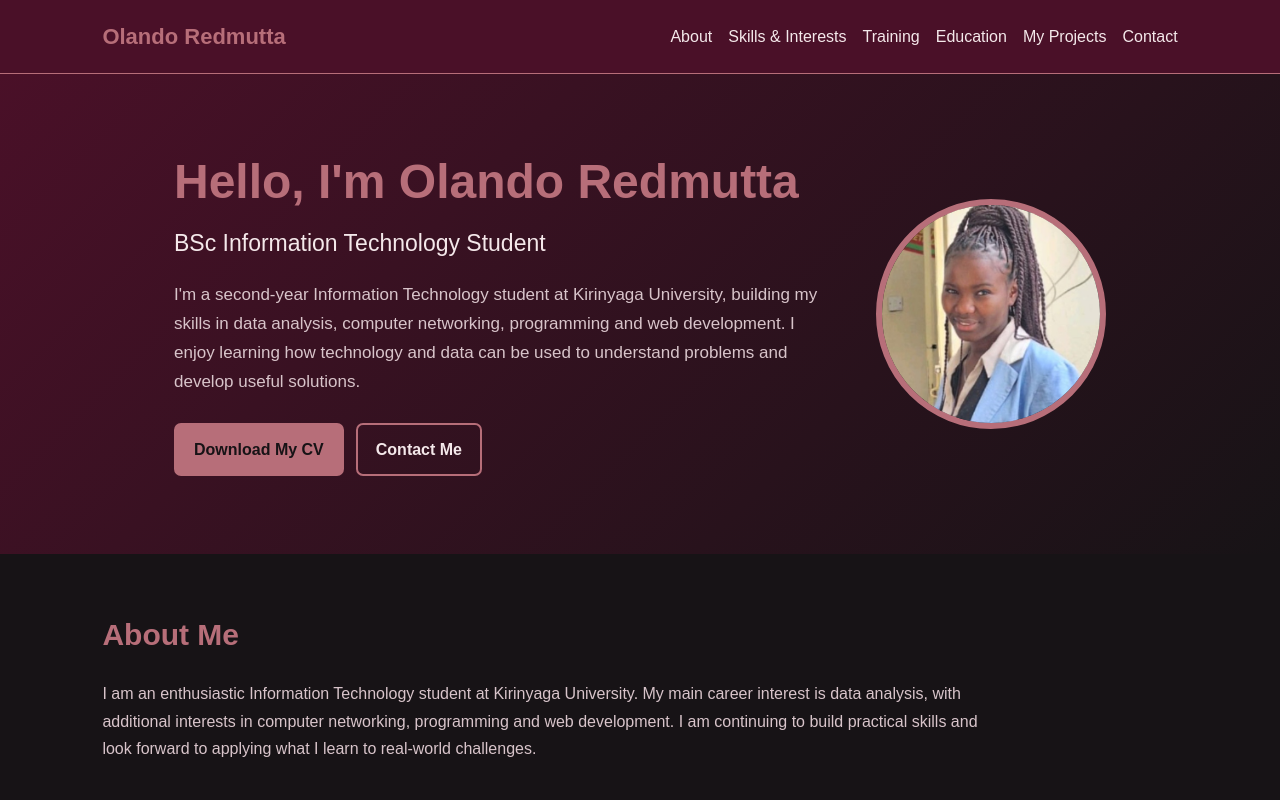
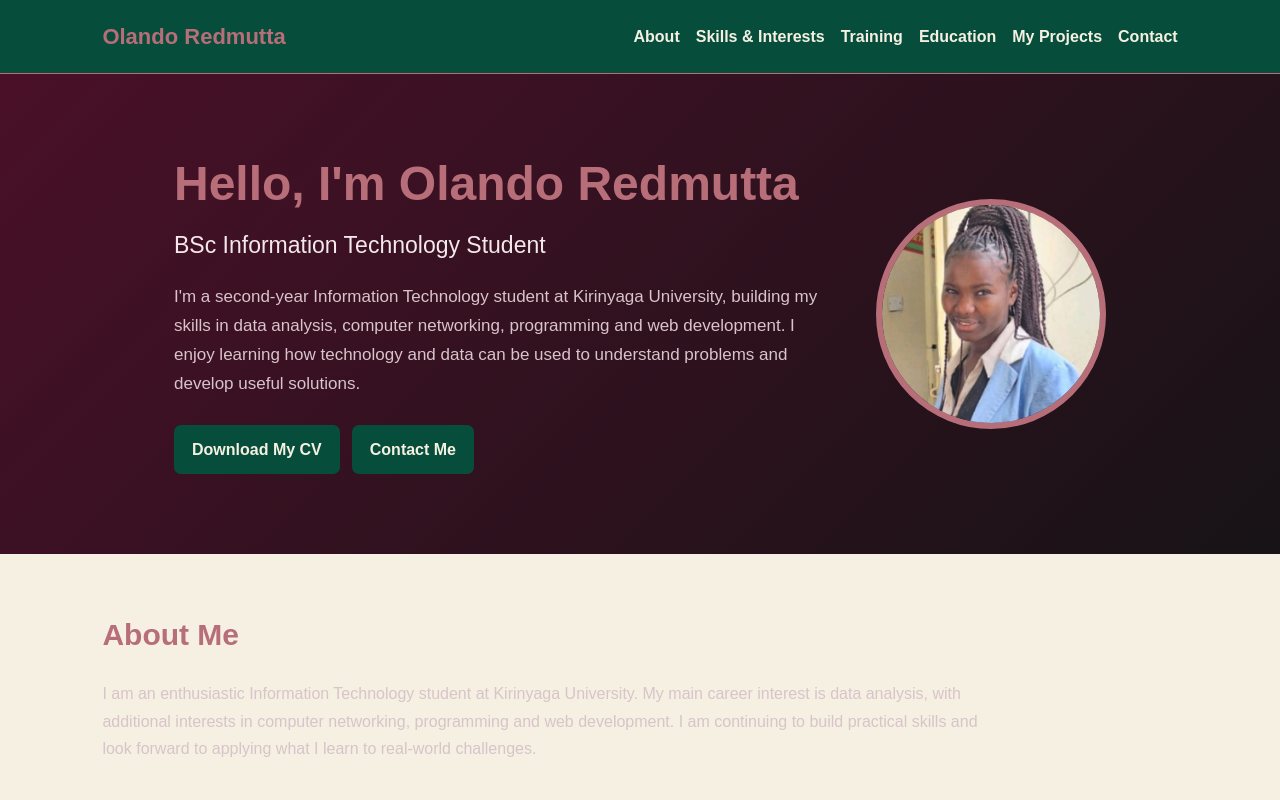
Before and after one commit to olandoredmutta-ui/Olando-portfolio, a plain HTML site: page index.html in a window 1280 px wide. Shown: the top 800 px of the page. Drawn offline with Linux system fonts and the light colour scheme.

Commit message:
change portfolio theme to emerald green and cream

```diff
--- a/index.html
+++ b/index.html
@@ -275,6 +275,49 @@
         gap: 12px;
       }
     }
+    /* EMERALD GREEN & CREAM THEME */
+
+body {
+    background-color: #F5F0E1;
+    color: #26352D;
+}
+
+header, nav {
+    background-color: #064E3B;
+    color: #F5F0E1;
+}
+
+header a, nav a {
+    color: #F5F0E1;
+}
+
+a {
+    color: #087443;
+    font-weight: 600;
+    text-decoration: underline;
+    text-underline-offset: 4px;
+}
+
+a:hover {
+    color: #064E3B;
+    text-decoration-thickness: 2px;
+}
+
+.project-card, .card, .course-card {
+    background-color: #DCE9DF;
+    border: 1px solid #B5C9B8;
+}
+
+button, .btn, .download-btn {
+    background-color: #064E3B;
+    color: #F5F0E1;
+    border: none;
+}
+
+footer {
+    background-color: #064E3B;
+    color: #F5F0E1;
+}
   </style>
 </head>
 
@@ -420,7 +463,7 @@
       </ul>
 
       <p>
-        <a href="spss-stata-certificate . jpg"
+        <a href="spss-stata-certificate.jpg"
            target="_blank"
            rel="noopener noreferrer">
           View Certificate
```
